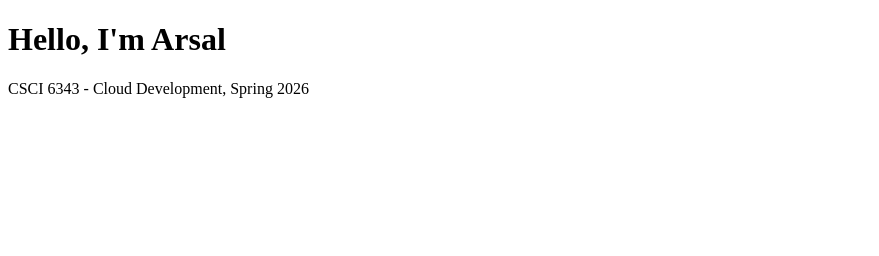
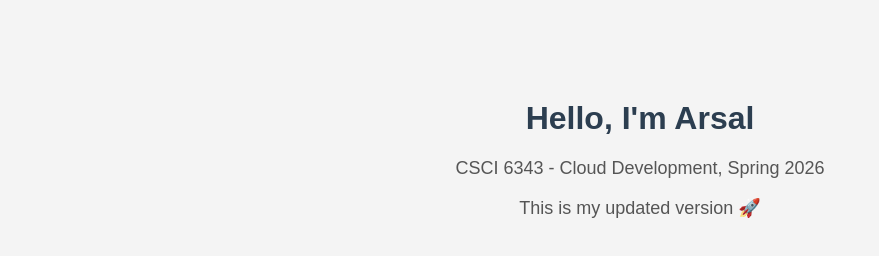
Before and after one commit to Arsalfarooq/cloud-dev-netlify, a plain HTML site: page index.html in a window 1280 px wide. Shown: the whole page, without its empty margins (0-879 px from the left). Drawn offline with Linux system fonts and the light colour scheme.

Commit message:
added CSS styling updated version 2

```diff
--- a/index.html
+++ b/index.html
@@ -4,9 +4,29 @@
     <meta charset="UTF-8">
     <meta name="viewport" content="width=device-width, initial-scale=1.0">
     <title>My Cloud Dev Site</title>
+
+    <style>
+        body {
+            font-family: Arial, sans-serif;
+            background-color: #f4f4f4;
+            text-align: center;
+            margin-top: 100px;
+        }
+
+        h1 {
+            color: #2c3e50;
+        }
+
+        p {
+            color: #555;
+            font-size: 18px;
+        }
+    </style>
+
 </head>
 <body>
     <h1>Hello, I'm Arsal</h1>
     <p>CSCI 6343 - Cloud Development, Spring 2026</p>
+    <p>This is my updated version 🚀</p>
 </body>
 </html>
```
